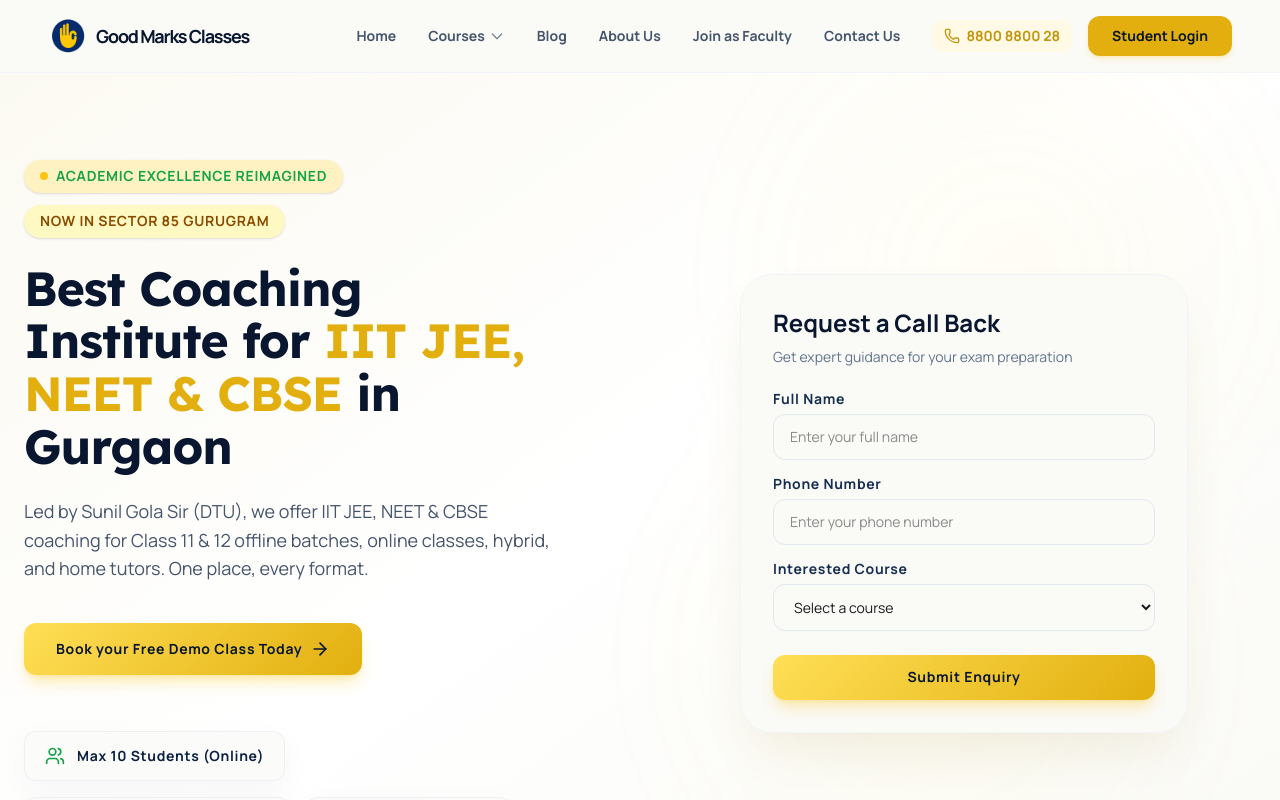
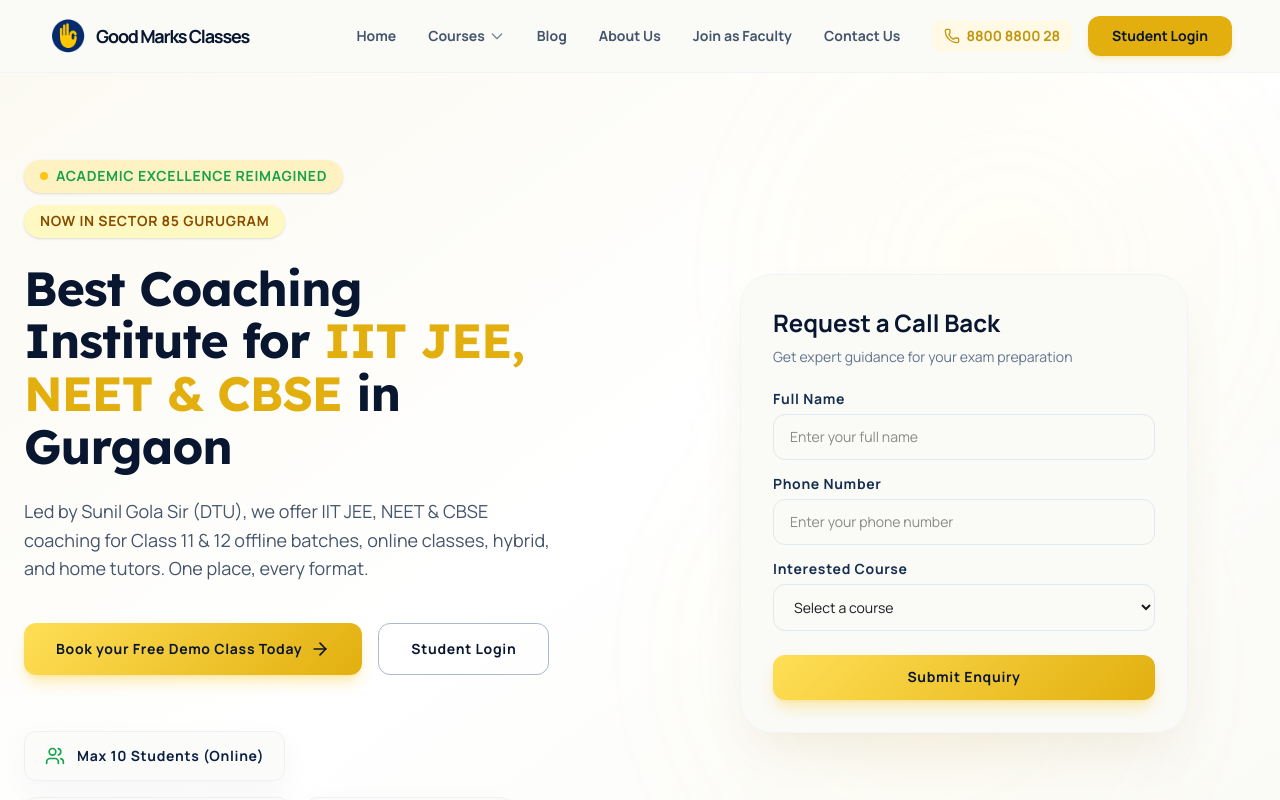
Before and after one commit to team229/goodmarkswebsite, a React (Vite) app: page / in a window 1280 px wide. Shown: the top 800 px of the page. Built offline with nearby package versions, Linux system fonts and the light colour scheme.

Commit message:
Add student login button to home hero section

```diff
--- a/src/pages/Home.tsx
+++ b/src/pages/Home.tsx
@@ -147,6 +147,14 @@
                     Book your Free Demo Class Today
                     <ArrowRight className="w-5 h-5" />
                   </button>
+                  <a
+                    href="https://goodmarksclasses.classpro.in/people/sign_in"
+                    target="_blank"
+                    rel="noopener noreferrer"
+                    className="px-8 py-4 rounded-xl border border-secondary-200 text-secondary-900 font-label-bold hover:bg-secondary-50 transition-colors flex items-center justify-center"
+                  >
+                    Student Login
+                  </a>
                 </div>
 
                 <div className="flex flex-wrap gap-4 pt-8">
```
